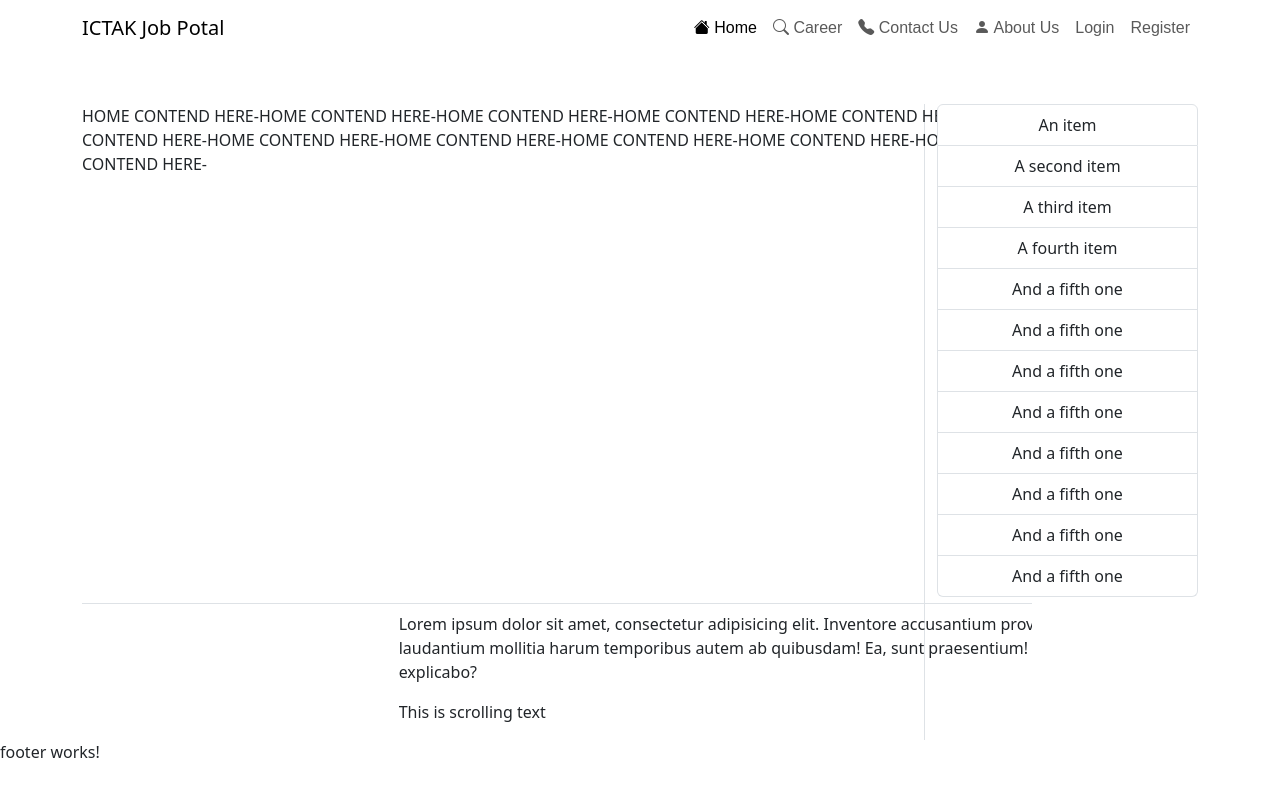
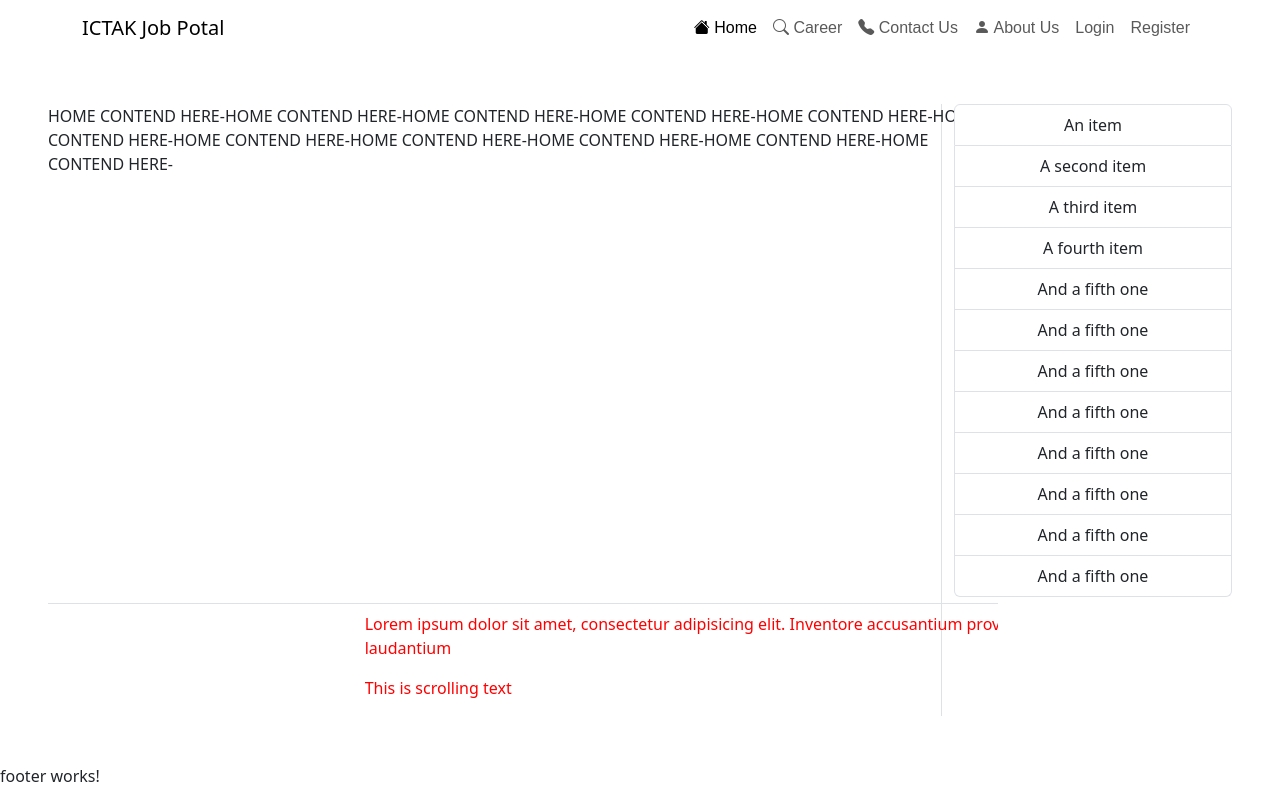
Before and after one commit to aswin0110/Job_Portal, an Angular app in the folder Frontend/: page / in a window 1280 px wide. Built offline with nearby package versions, Linux system fonts and the light colour scheme.

Commit message:
home changes

```diff
--- a/Frontend/src/app/app.component.html
+++ b/Frontend/src/app/app.component.html
@@ -1,6 +1,6 @@
 <app-navbar></app-navbar>
 
-<div class="container pt-5" >
+<div class="p-5 pt-5" >
 
   <router-outlet></router-outlet>
 
--- a/Frontend/src/app/pages/homepage/homepage.component.html
+++ b/Frontend/src/app/pages/homepage/homepage.component.html
@@ -2,8 +2,8 @@
     <div class="col-9 border-end">
         <div class="col border-bottom pb-2 home-content">HOME CONTEND HERE-HOME CONTEND HERE-HOME CONTEND HERE-HOME CONTEND HERE-HOME CONTEND HERE-HOME CONTEND HERE-HOME CONTEND HERE-HOME CONTEND HERE-HOME CONTEND HERE-HOME CONTEND HERE-HOME CONTEND HERE-</div>
         <div class="col pt-2 event-post" id="scroll-container">
-            <p id="scroll-text">Lorem ipsum dolor sit amet, consectetur adipisicing elit. Inventore accusantium provident, cupiditate perferendis hic laudantium mollitia harum temporibus autem ab quibusdam! Ea, sunt praesentium! Molestiae non iste corrupti quo explicabo?</p>
-            <p id="scroll-text">This is scrolling text</p>
+            <p id="scroll-text" style="color: red;">Lorem ipsum dolor sit amet, consectetur adipisicing elit. Inventore accusantium provident, cupiditate perferendis hic laudantium </p>
+            <p id="scroll-text" style="color: red;">This is scrolling text</p>
         </div>
     </div>
     <div class="col-3 text-center job-post">
```
